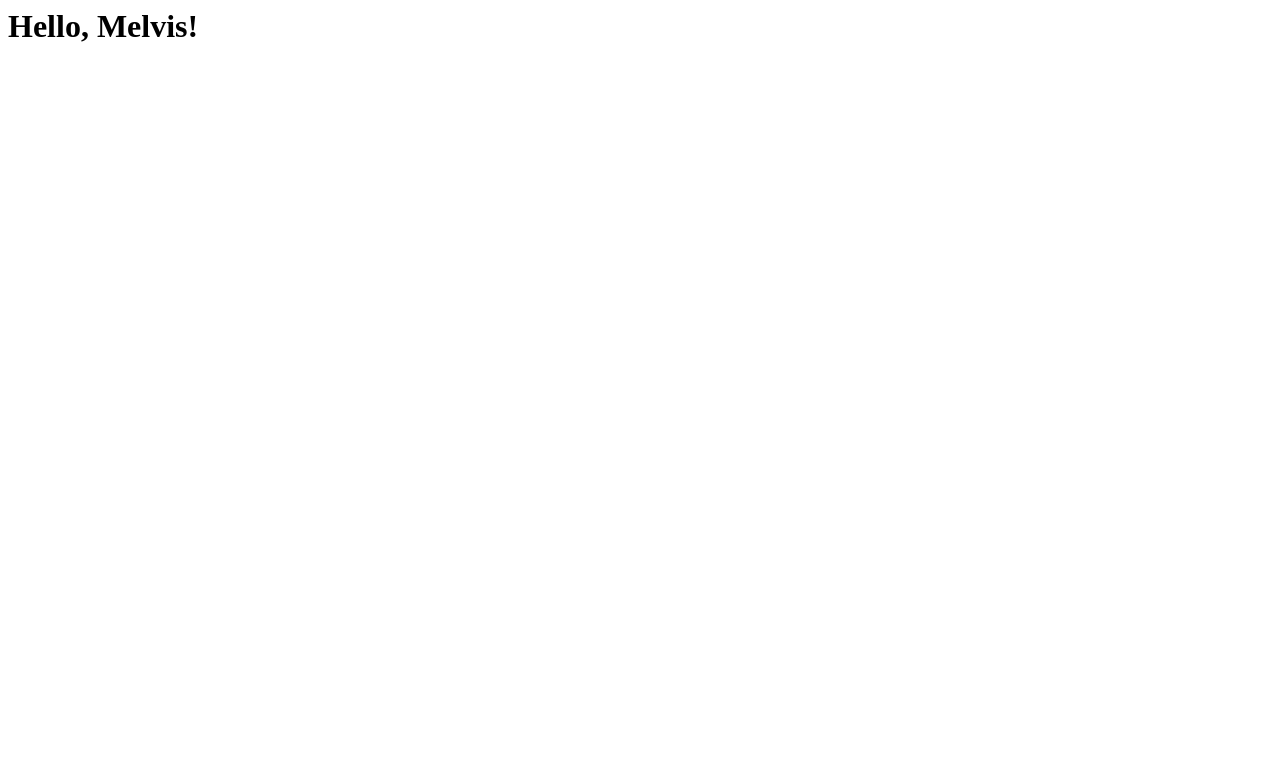
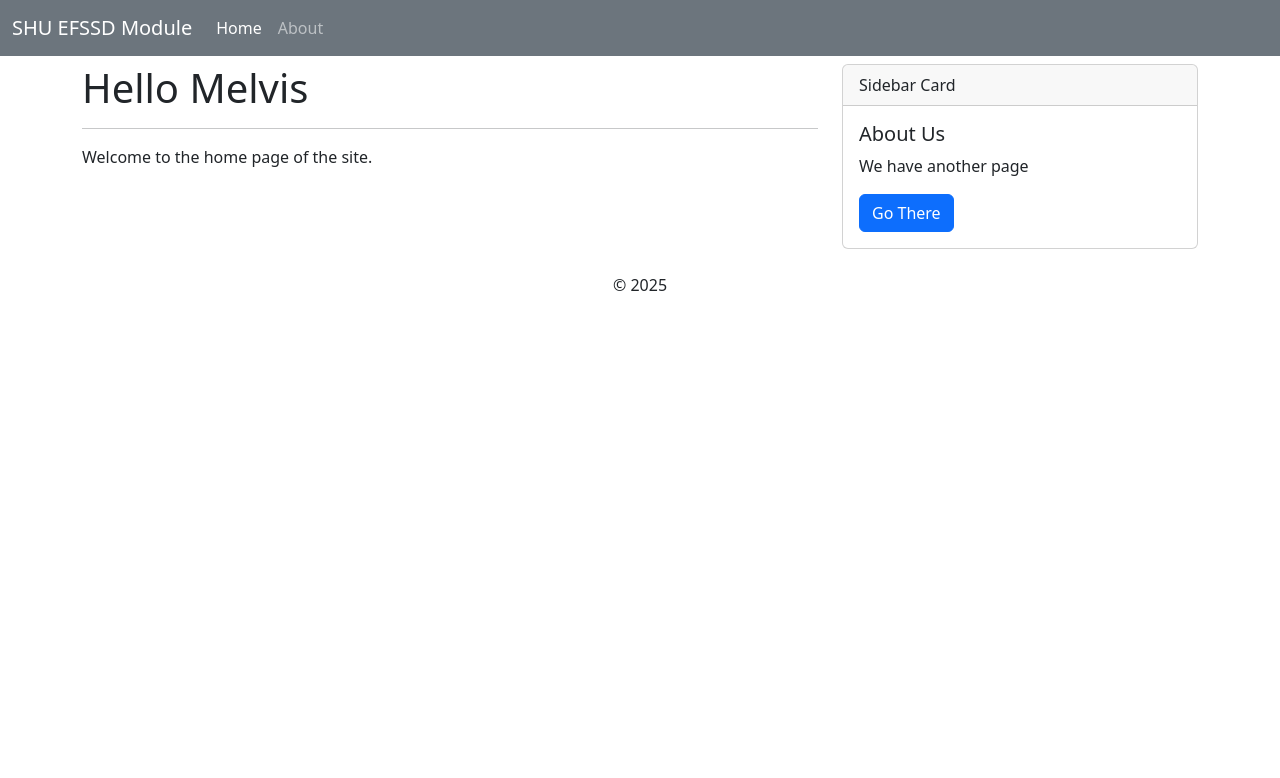
Before and after one commit to MelvisTosam/EFSSD-FLASK, a Flask app: page / in a window 1280 px wide. Before the commit the part shown is almost empty. Shown: the top 778 px of the page. Run offline with Flask 3, Linux system fonts and the light colour scheme.

Commit message:
Updated base template with Bootstrap CSS

```diff
--- a/app.py
+++ b/app.py
@@ -4,6 +4,12 @@ from flask import Flask, render_template
 #create a flask application instance
 app = Flask(__name__)
 
+# Global variable for site name: used in templates to display the site name
+siteName = "SHU EFSSD Module"
+# Seet the site name in the app context
+@app.context_processor
+def inject_site_name():
+    return dict(siteName=siteName)
 # Routes
 # They define which template is loaded, or action taken, depending on the URL requested
 #===========
@@ -12,8 +18,7 @@ app = Flask(__name__)
 def index():
     # It defines a variable "studentname" that will be passed to the output html
     studentName = "Melvis"
-    # Render HTML with the name in H1 tag
-    return f"<h1>Hello, {studentName}!</h1>"
+    return render_template("index.html", title="Home", username=studentName)
 
 # Run application
 #==================
--- /dev/null
+++ b/static/styles.css
@@ -0,0 +1,5 @@
+/* This basic CSS file sets the background colour and text colour for the entire page */
+body {
+    background-color: black; 	/* Background Colour */
+    color: white; 		/* Text Colour */
+}
--- /dev/null
+++ b/templates/base.html
@@ -0,0 +1,76 @@
+<!DOCTYPE html>
+<html lang="en">
+
+<head>
+    <meta charset="UTF-8">
+    <meta name="viewport" content="width=device-width, initial-scale=1.0">
+    <title>{{ siteName }}: {{ title }}</title>
+
+    <!-- Bootstrap 5 CSS-->
+    <link href="https://cdn.jsdelivr.net/npm/bootstrap@5.3.3/dist/css/bootstrap.min.css" rel="stylesheet">
+    <script src="https://cdn.jsdelivr.net/npm/bootstrap@5.3.3/dist/js/bootstrap.bundle.min.js"></script>
+    <!-- Custom CSS -->
+    <!-- <link rel="stylesheet" href="{{ url_for('static', filename='styles.css') }}"> -->
+</head>
+
+<body>
+
+    <!-- Navigation Bar -->
+    <nav class="navbar navbar-expand-lg navbar-dark bg-secondary">
+        <div class="container-fluid">
+            <a class="navbar-brand" href="#">{{ siteName }}</a>
+            <button class="navbar-toggler" type="button" data-bs-toggle="collapse" data-bs-target="#navbarNavAltMarkup"
+                aria-controls="navbarNavAltMarkup" aria-expanded="false" aria-label="Toggle navigation">
+                <span class="navbar-toggler-icon"></span>
+            </button>
+            <div class="collapse navbar-collapse" id="navbarNavAltMarkup">
+                <div class="navbar-nav">
+                    <a class="nav-link active" aria-current="page" href="/">Home</a>
+                    <a class="nav-link" href="/about">About</a>
+                </div>
+            </div>
+        </div>
+    </nav>
+
+    <!--  2 Column Layout  -->
+    <div class="container mt-2">
+        <div class="row">
+
+            <!-- Column 1: Main Content -->
+            <div id="main-content" class="col-md-8">
+
+                {% block content %}
+                <!-- This is where the content from child templates will be inserted -->
+                {% endblock %}
+
+            </div>
+
+            <!-- Column 2: Sidebar -->
+            <div id="sidebar" class="col-md-4">
+
+                <!-- Sidebar Navigation Links -->
+                <div class="card">
+                    <div class="card-header">
+                        Sidebar Card
+                    </div>
+                    <div class="card-body">
+                        <h5 class="card-title">About Us</h5>
+                        <p class="card-text">We have another page</p>
+                        <a href="/about" class="btn btn-primary">Go There</a>
+                    </div>
+                </div>
+
+                {% block sidebarContent %}
+                <!-- This is where any sidebar content from child templates will be inserted -->
+                {% endblock %}
+            </div>
+
+        </div>
+    </div>
+    <footer class="text-center mt-4">
+        <p>&copy; 2025</p>
+    </footer>
+
+</body>
+
+</html>
--- a/templates/index.html
+++ b/templates/index.html
@@ -1,13 +1,8 @@
-<!DOCTYPE html>
-<html lang="en">
-<head>
-    <meta charset="UTF-8">
-    <meta name="viewport" content="width=device-width, initial-scale=1.0">
-    <title>{{ greeting }} {{ username }}!</title>
-</head>
-<body>
+{% extends "base.html" %}
+
+{% block content %}
     <h1>Hello {{ username }}</h1>
     <hr />
-    <p>Click the link to find out more <a href="/about">about Flask</a></p>
-</body>
-</html>
+    <p>Welcome to the home page of the site.</p>
+
+{% endblock %}
```
